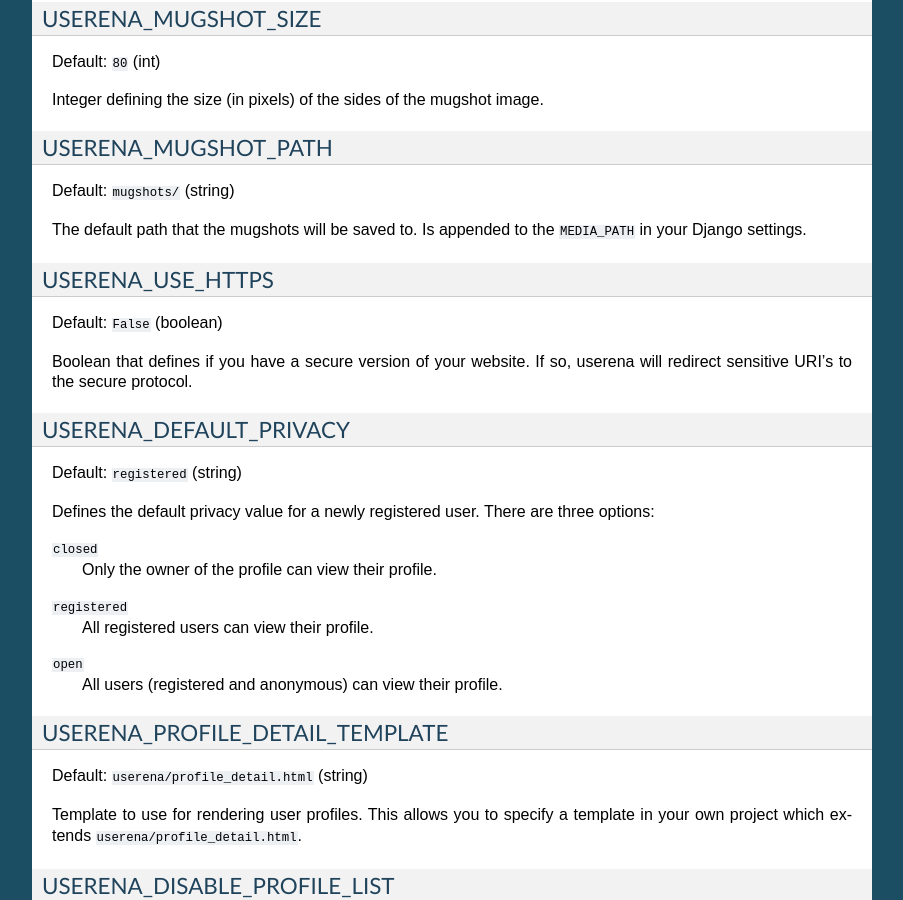
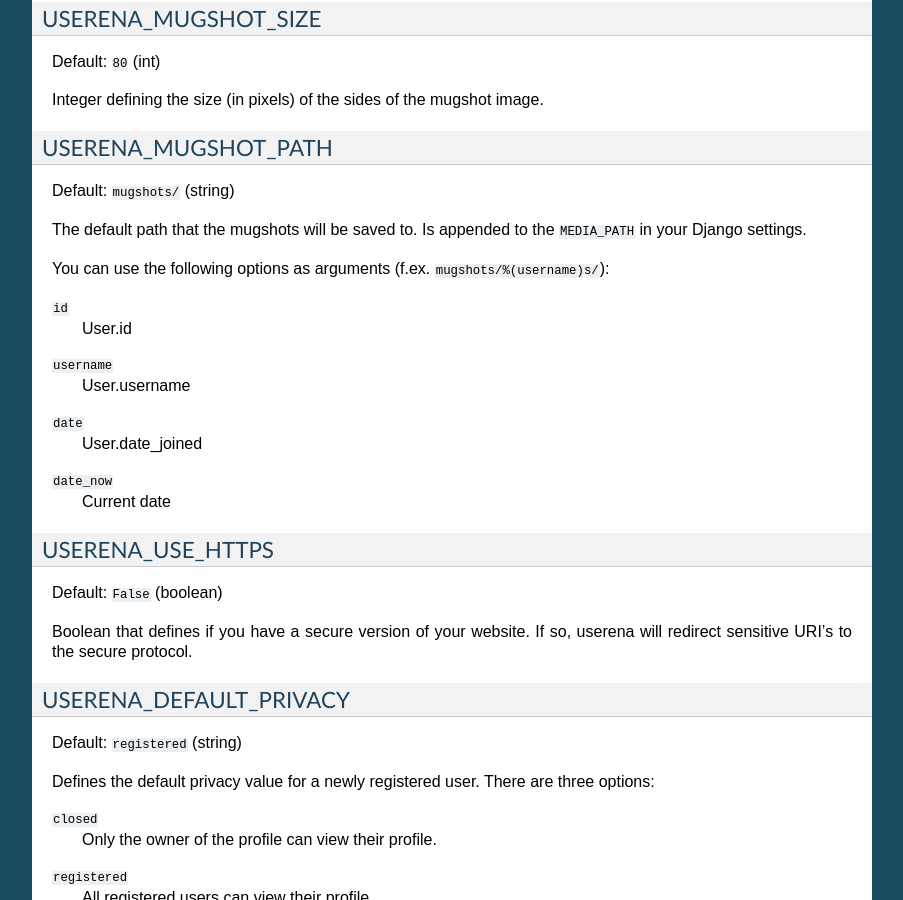
Before and after one commit to napster0125/django-ena-for-user, a Sphinx documentation site: the page built from docs/settings.rst, in a window 1280 px wide and 900 px high, scrolled down 2079 px. Shown: the whole window, without its empty margins (198-1101 px from the left). Built offline with Sphinx 7.4.7, drawn with Linux system fonts in a browser that asks for light colours.

Commit message:
USERENA_MUGSHOT_PATH optional arguments.
Adds the ability to specify arguments as subfolders for mugshots. Documented. Plus some formatting cleanup in models.py

```diff
--- a/docs/settings.rst
+++ b/docs/settings.rst
@@ -124,6 +124,20 @@
 The default path that the mugshots will be saved to. Is appended to the
 ``MEDIA_PATH`` in your Django settings.
 
+You can use the following options as arguments (f.ex. ``mugshots/%(username)s/``):
+
+``id``
+	User.id
+
+``username``
+	User.username
+
+``date``
+	User.date_joined
+
+``date_now``
+	Current date
+
 USERENA_USE_HTTPS
 ~~~~~~~~~~~~~~~~~
 Default: ``False`` (boolean)
```
Also changed, not shown: 1 other file.
